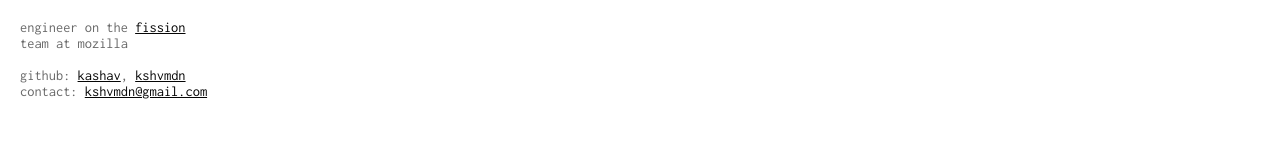
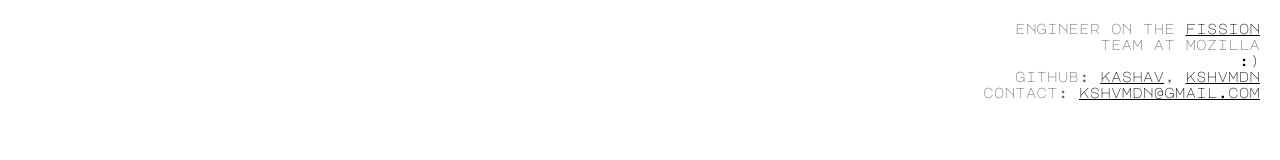
Before and after one commit to kashav/kashav.github.io, a plain HTML site: page index.html in a window 1280 px wide. Drawn offline with Linux system fonts and the light colour scheme.

Commit message:
Fix everything

```diff
--- a/index.html
+++ b/index.html
@@ -5,26 +5,34 @@
     <meta name="viewport" content="width=device-width, initial-scale=1, maximum-scale=1" />
     <meta name="description" content="Kashav Madan, Toronto-based software engineer." />
     <title>Kashav Madan</title>
-    <link href="https://fonts.googleapis.com/css?family=Inconsolata:400" rel="stylesheet" type="text/css" />
+    <link href="https://fonts.googleapis.com/css?family=Major+Mono+Display" rel="stylesheet" type="text/css" />
     <style type="text/css">
       * { margin: 0; padding: 0; }
       html { width: 100%; height: 100%; }
       body { padding: 20px;
              font-size: 0.9rem;
-             font-family: "Inconsolata";
+             font-family: 'Major Mono Display', monospace;
              line-height: 1rem; }
       p { color: rgb(105, 105, 105);
-          max-width: 200px;
+          max-width: 280px;
           word-wrap: break-word; }
       a { color: rgb(5, 5, 5); }
       a:hover { text-decoration: none;
                 background-color: lavenderblush; }
+      .main-container {
+        width: 100%;
+        text-align: end;
+        display: grid;
+        justify-items: end;
+      }
     </style>
   </head>
   <body>
-    <p>engineer on the <a href="https://wiki.mozilla.org/Project_Fission">fission</a> team at mozilla</p>
-    <br />
-    <p>github: <a href="https://github.com/kashav">kashav</a>, <a href="https://github.com/kshvmdn">kshvmdn</a></p>
-    <p>contact: <a href="mailto:kshvmdn@gmail.com">kshvmdn@gmail.com</a><p>
+    <div class="main-container">
+      <p>engineer on the <a href="https://wiki.mozilla.org/Project_Fission">fission</a> team at mozilla</p>
+      :)
+      <p>github: <a href="https://github.com/kashav">kashav</a>, <a href="https://github.com/kshvmdn">kshvmdn</a></p>
+      <p>contact: <a href="mailto:kshvmdn@gmail.com">kshvmdn@gmail.com</a><p>
+    </div>
   </body>
 </html>
```
